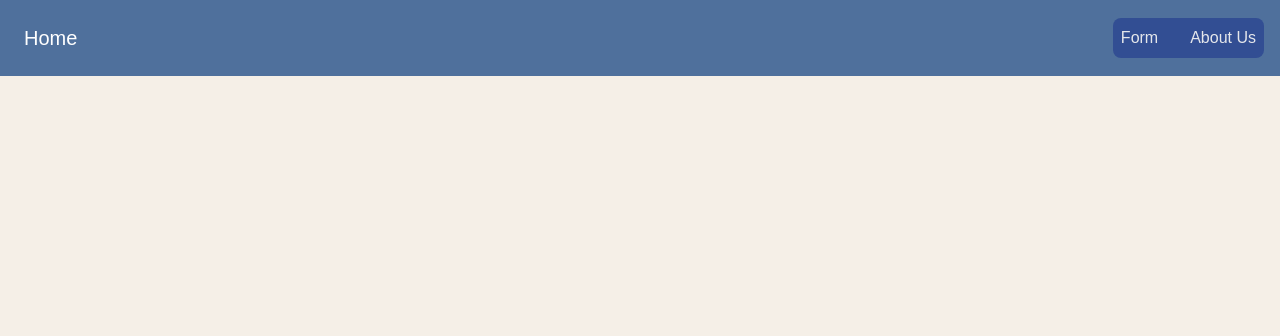
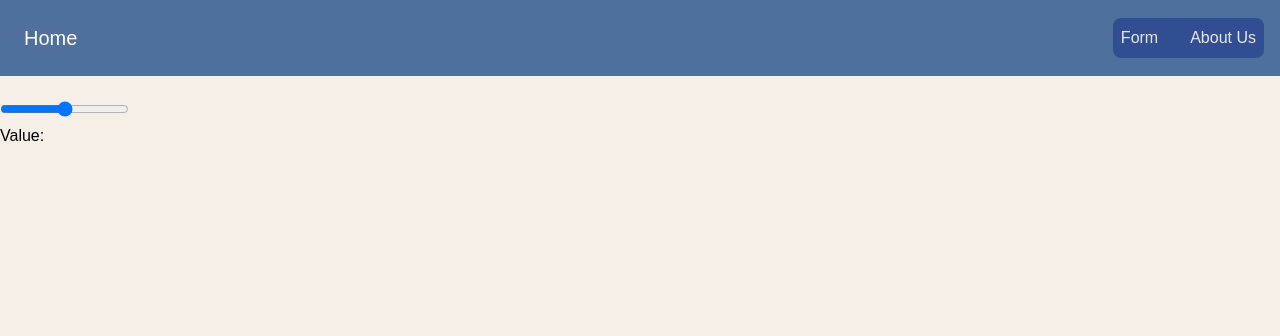
Before and after one commit to icoletti/alternanza, a Flask app: page / in a window 1280 px wide. Shown: the top 336 px of the page. Run offline with Flask 3, Linux system fonts and the light colour scheme.

Commit message:
modifica

```diff
--- a/backend/templates/base.html
+++ b/backend/templates/base.html
@@ -6,6 +6,7 @@
   <meta name="viewport" content="width=device-width, initial-scale=1.0">
   <title>{% block title %}{% endblock %} - Flaskr</title>
   <script src="{{ url_for('static', filename='js/tailwind.js') }}"></script>
+  <script src="{{ url_for('static', filename='js/slider.js') }}"></script>
   <script>
     tailwind.config = {
       theme: {
@@ -67,6 +68,11 @@
   <section class="m-6">
     {% block body %}{% endblock %}
   </section>
+
+  <input id="pi_input" type="range" min="0" max="3.14" step="any" />
+<p>Value: <output id="value"></output></p>
+
+
 </body>
 
 </html>
```
